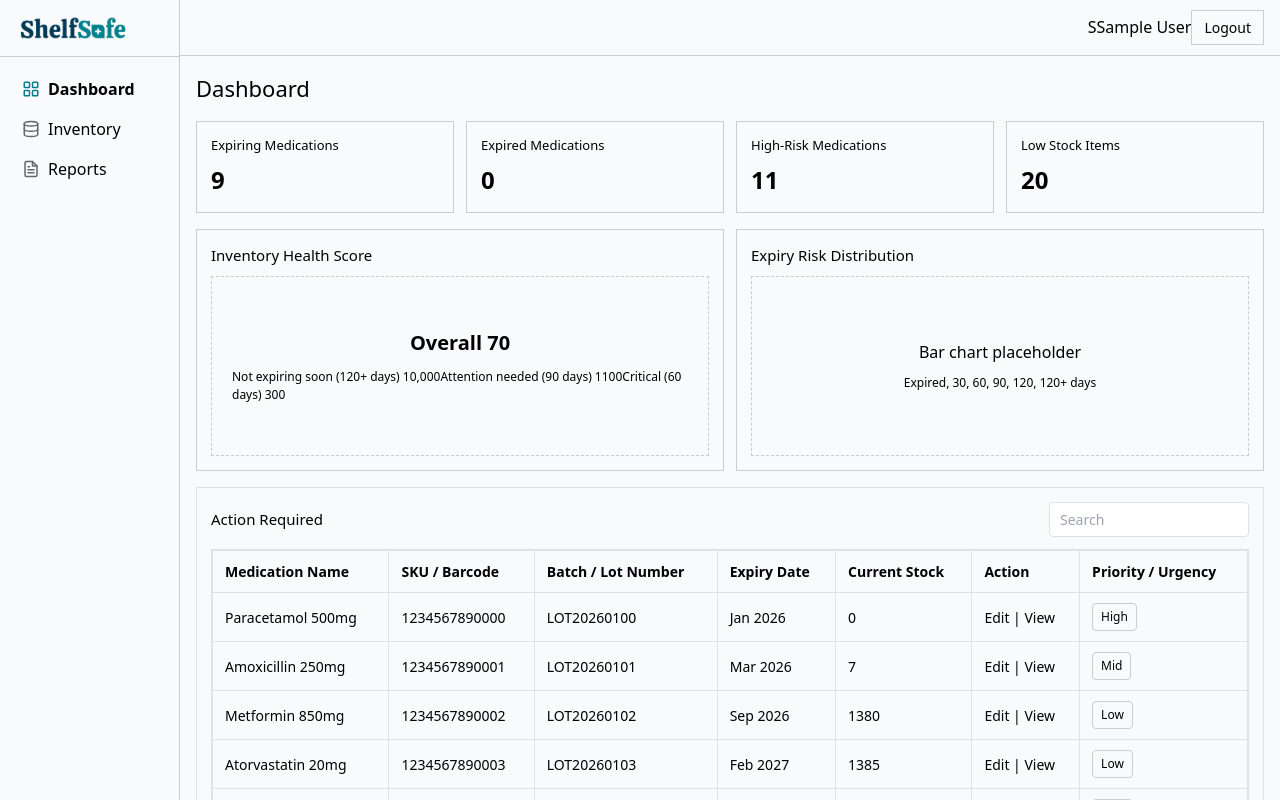
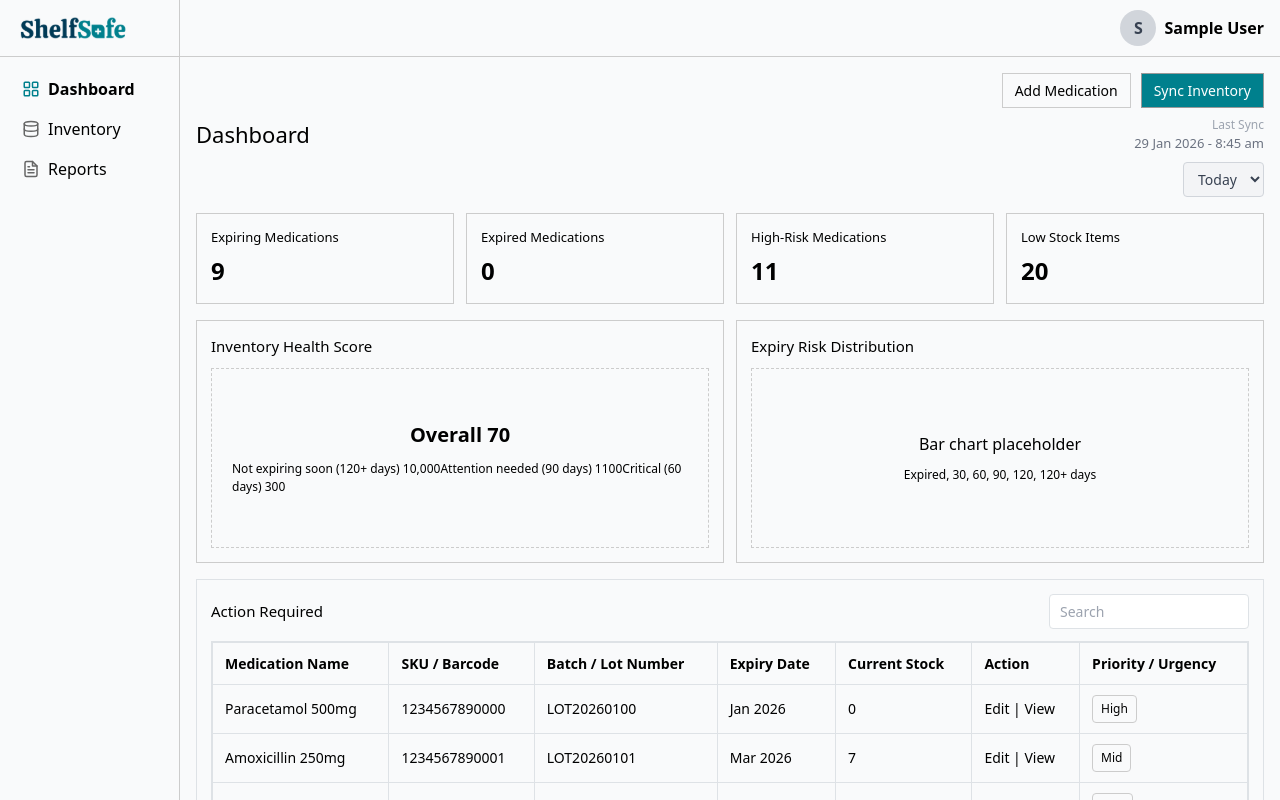
Before and after one commit to Shelf-Safe/Shelf-Safe, a React (Vite) app in the folder frontend/: page /dashboard in a window 1280 px wide. Shown: the top 800 px of the page. Built offline with nearby package versions, Linux system fonts and the light colour scheme; no server answers; sample sign-in values are in the browser's storage.

Commit message:
SHELFSAFE-99 Improve the dashboard page layout(Add buttons + sync)

```diff
--- a/frontend/src/components/DashboardLayout.jsx
+++ b/frontend/src/components/DashboardLayout.jsx
@@ -1,30 +1,30 @@
 import React from 'react';
-import { useNavigate } from 'react-router-dom';
+import { Link } from 'react-router-dom';
 import { Sidebar } from './Sidebar';
 import { useAuth } from '../context/AuthContext';
 
 export const DashboardLayout = ({ children }) => {
-  const navigate = useNavigate();
-  const { user, logout } = useAuth();
-
+  const { user } = useAuth();
   const displayName = user?.name || user?.fullName || user?.email || 'User';
+  const profileImageUrl = user?.profileImageUrl || user?.avatarUrl || user?.photoURL;
   const initial = (displayName?.trim()?.[0] || 'U').toUpperCase();
-
-  const goProfile = () => navigate('/profile');
 
   return (
     <div className="dashboard-layout">
       <Sidebar />
       <div className="dashboard-layout-main">
         <header className="dashboard-layout-header">
-          <div />
-          <div className="header-right">
-            <button type="button" className="header-user" onClick={goProfile} aria-label="Open profile">
-              <span className="header-avatar" aria-hidden="true">{initial}</span>
-              <span className="header-username">{displayName}</span>
-            </button>
-            <button type="button" className="btn btn-outline" onClick={logout}>Logout</button>
-          </div>
+          <div className="header-left" />
+          <Link to="/profile" className="header-user-link">
+            <span className="header-user-avatar" aria-hidden="true">
+              {profileImageUrl ? (
+                <img src={profileImageUrl} alt="" className="header-user-avatar-img" />
+              ) : (
+                <span className="header-user-avatar-initial">{initial}</span>
+              )}
+            </span>
+            <span>{displayName}</span>
+          </Link>
         </header>
         <main className="dashboard-layout-content">
           {children}
--- a/frontend/src/pages/Dashboard.jsx
+++ b/frontend/src/pages/Dashboard.jsx
@@ -28,7 +28,22 @@ export const Dashboard = () => {
   return (
     <DashboardLayout>
       <div className="dash">
-        <h1 className="dash-title">Dashboard</h1>
+        <div className="dash-header">
+          <h1 className="dash-title">Dashboard</h1>
+          <div className="dash-header-actions">
+            <div className="dash-header-buttons">
+              <Link to="/inventory/add" className="btn btn-outline">Add Medication</Link>
+              <button type="button" className="btn btn-primary">Sync Inventory</button>
+            </div>
+            <div className="dash-header-sync">
+              <span className="dash-header-sync-label">Last Sync</span>
+              <span className="dash-header-sync-time">29 Jan 2026 - 8:45 am</span>
+            </div>
+            <select className="dash-header-date" aria-label="Date range">
+              <option>Today</option>
+            </select>
+          </div>
+        </div>
 
         <div className="dash-cards">
           <div className="dash-card">
--- a/frontend/src/styles/Dashboard.css
+++ b/frontend/src/styles/Dashboard.css
@@ -217,9 +217,57 @@
 }
 
 /* Dashboard page */
+.dash-header {
+    display: flex;
+    align-items: center;
+    justify-content: space-between;
+    gap: 16px;
+    flex-wrap: wrap;
+    margin-bottom: 16px
+}
+
 .dash-title {
-    margin: 0 0 16px 0;
+    margin: 0;
     font-size: 22px
+}
+
+.dash-header-actions {
+    display: flex;
+    flex-direction: column;
+    align-items: flex-end;
+    gap: 8px
+}
+
+.dash-header-buttons {
+    display: flex;
+    align-items: center;
+    gap: 10px
+}
+
+.dash-header-sync {
+    display: flex;
+    flex-direction: column;
+    align-items: flex-end;
+    font-size: 14px;
+    color: #6b7280
+}
+
+.dash-header-sync-label {
+    font-size: 12px;
+    color: #9ca3af
+}
+
+.dash-header-sync-time {
+    font-size: 13px
+}
+
+.dash-header-date {
+    padding: 6px 10px;
+    border: 1px solid #d1d5db;
+    border-radius: 4px;
+    font-size: 14px;
+    background: #f3f4f6;
+    color: #374151
 }
 
 .dash-cards {
```
